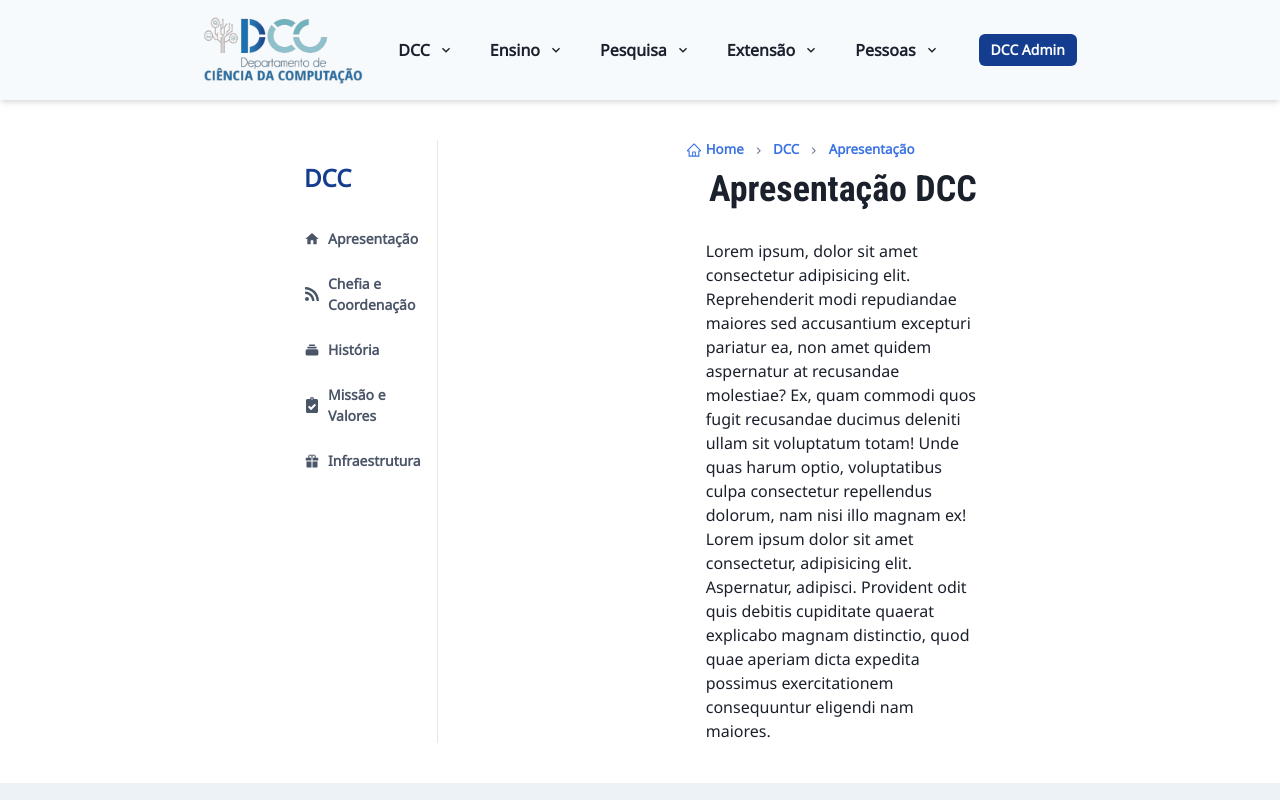
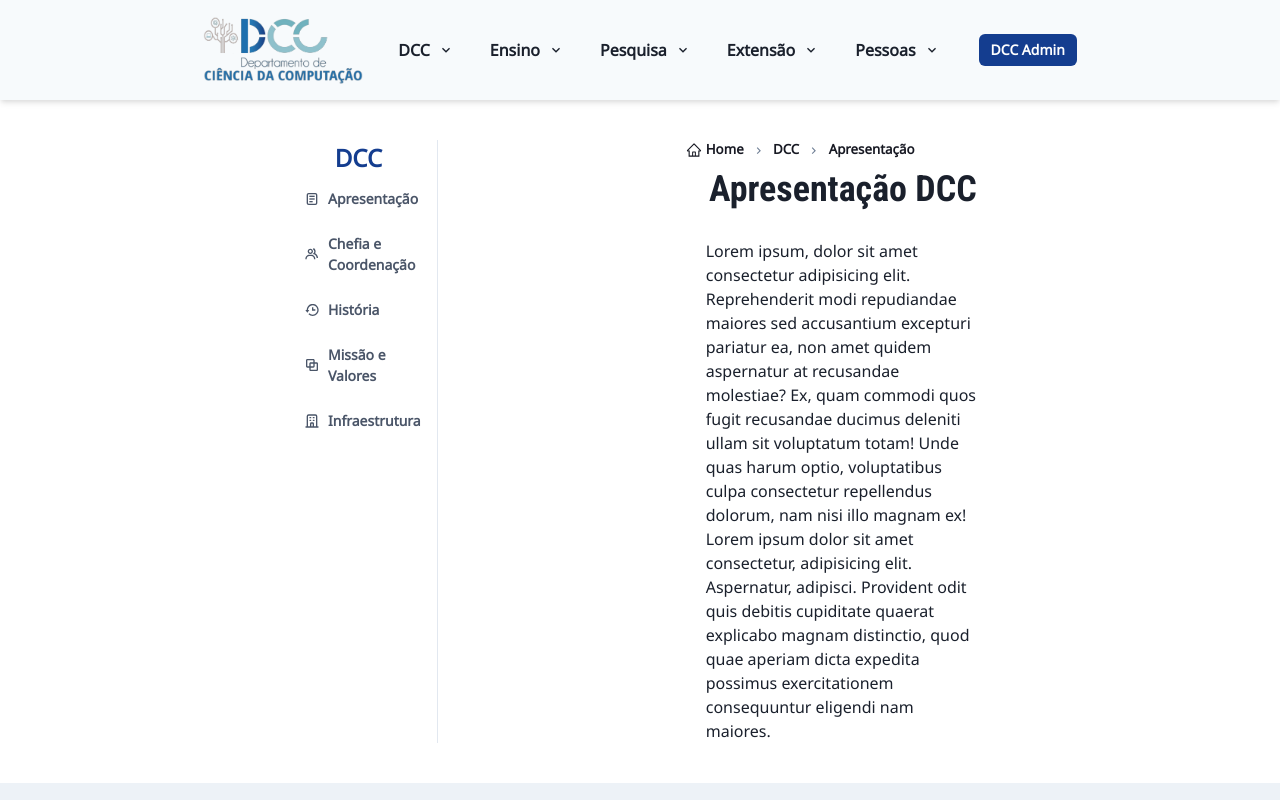
Before and after one commit to acauanrr/dcc-site, a Next.js app: page /dcc/apres in a window 1280 px wide. Shown: the top 800 px of the page. Built offline with nearby package versions, Linux system fonts and the light colour scheme.

Commit message:
Signed-off-by: Acauan Ribeiro <acauan.ribeiro@gmail.com>
Descrição: Modificando as imagens

```diff
--- a/components/layout/Sidebar.jsx
+++ b/components/layout/Sidebar.jsx
@@ -6,12 +6,14 @@ import {
   Text,
   useDisclosure,
 } from "@chakra-ui/react";
-import { FaBell, FaClipboardCheck, FaRss } from "react-icons/fa";
+import { FaBell, FaClipboardCheck } from "react-icons/fa";
 import { AiFillGift } from "react-icons/ai";
 import { BsGearFill } from "react-icons/bs";
 import { FiMenu, FiSearch } from "react-icons/fi";
-import { HiCode, HiCollection } from "react-icons/hi";
+import { HiCode, HiCollection, HiOutlineOfficeBuilding } from "react-icons/hi";
 import { MdHome, MdKeyboardArrowRight } from "react-icons/md";
+import { CgLoadbarDoc } from "react-icons/cg";
+import { BiGroup, BiHistory, BiOutline } from "react-icons/bi";
 
 export default function SideBar(props) {
   const sidebar = useDisclosure();
@@ -66,13 +68,13 @@ export default function SideBar(props) {
       w="60"
       {...props}
     >
-      <Flex px="4" py="5" align="center">
+      <Flex flexDirection="row" w="full">
         <Text
           fontSize="2xl"
-          ml="2"
           color="brand.600"
-          _dark={{ color: "white" }}
           fontWeight="semibold"
+          textAlign="center"
+          w="full"
         >
           DCC
         </Text>
@@ -84,11 +86,11 @@ export default function SideBar(props) {
         color="gray.600"
         aria-label="Main Navigation"
       >
-        <NavItem icon={MdHome}>Apresentação</NavItem>
-        <NavItem icon={FaRss}>Chefia e Coordenação</NavItem>
-        <NavItem icon={HiCollection}>História</NavItem>
-        <NavItem icon={FaClipboardCheck}>Missão e Valores</NavItem>
-        <NavItem icon={AiFillGift}>Infraestrutura</NavItem>
+        <NavItem icon={CgLoadbarDoc}>Apresentação</NavItem>
+        <NavItem icon={BiGroup}>Chefia e Coordenação</NavItem>
+        <NavItem icon={BiHistory}>História</NavItem>
+        <NavItem icon={BiOutline}>Missão e Valores</NavItem>
+        <NavItem icon={HiOutlineOfficeBuilding}>Infraestrutura</NavItem>
       </Flex>
     </Box>
   );
--- a/pages/dcc/apres.jsx
+++ b/pages/dcc/apres.jsx
@@ -43,7 +43,7 @@ export default function ApresentacaoDCC() {
                 fontWeight="bold"
                 fontSize="smaller"
                 textAlign="justify"
-                color="brand.500"
+                color="gray.900"
               >
                 <BreadcrumbItem>
                   <BreadcrumbLink href="/">
```
Also changed, not shown: pages/index.jsx (+12 -5 lines), public/images/logos/logo-cacc.png, public/images/logos/nexus-logo.png.
